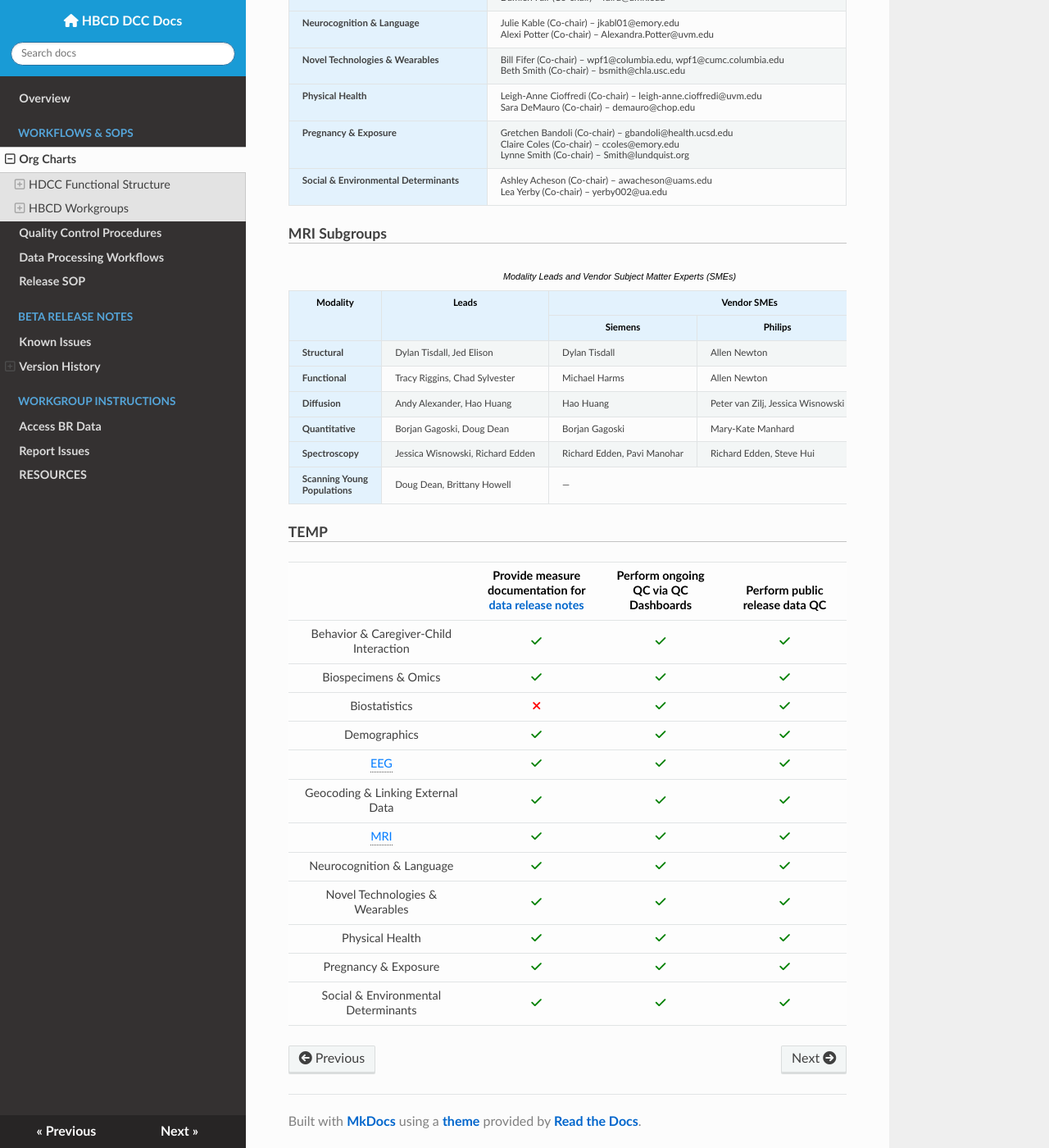
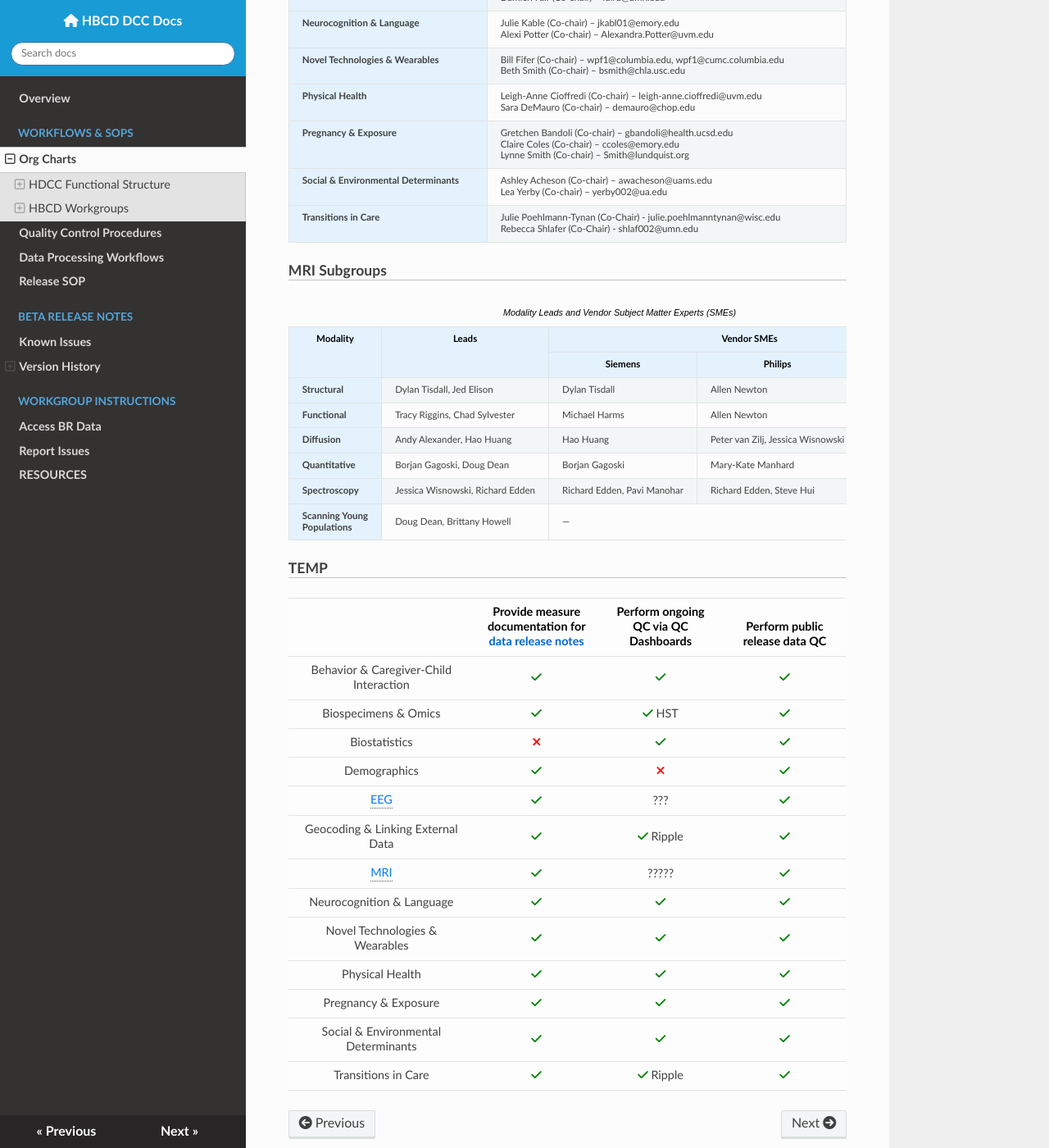
Before and after one commit to DCAN-Labs/hbcd-docs-internal, an MkDocs documentation site: the page built from docs/orgcharts.md, in a window 1280 px wide and 1400 px high, scrolled down 10084 px. Shown: the whole window at 82% size. Built offline with MkDocs 1.6.1, drawn with Linux system fonts in a browser that asks for light colours; nearby versions of some CDN libraries.

Commit message:
finish chart

```diff
--- a/docs/orgcharts.md
+++ b/docs/orgcharts.md
@@ -1091,6 +1091,13 @@ HBCD Workgroups that interface heavily with HDCC include the following (the full
       Lea Yerby (Co-chair) – yerby002@ua.edu
     </td>
   </tr>
+    <tr>
+    <th>Transitions in Care</th>
+    <td>
+      Julie Poehlmann-Tynan (Co-Chair) - julie.poehlmanntynan@wisc.edu<br>
+      Rebecca Shlafer (Co-Chair) - shlaf002@umn.edu
+    </td>
+  </tr>
 </table>
 
 #### MRI Subgroups
@@ -1174,7 +1181,7 @@ HBCD Workgroups that interface heavily with HDCC include the following (the full
 <tr>
 <td style="word-wrap: break-word; white-space: normal; text-align: center;">Biospecimens & Omics</td>
 <td style="text-align: center;"><span class="emoji" style="color: green;"><i class="fa-solid fa-check"></i></span></td>
-<td style="text-align: center;"><span class="emoji" style="color: green;"><i class="fa-solid fa-check"></i></span></td>
+<td style="text-align: center;"><span class="emoji" style="color: green;"><i class="fa-solid fa-check"></i></span> HST</td>
 <td style="text-align: center;"><span class="emoji" style="color: green;"><i class="fa-solid fa-check"></i></span></td>
 </tr>
 <tr>
@@ -1186,25 +1193,25 @@ HBCD Workgroups that interface heavily with HDCC include the following (the full
 <tr>
 <td style="word-wrap: break-word; white-space: normal; text-align: center;">Demographics</td>
 <td style="text-align: center;"><span class="emoji" style="color: green;"><i class="fa-solid fa-check"></i></span></td>
-<td style="text-align: center;"><span class="emoji" style="color: green;"><i class="fa-solid fa-check"></i></span></td>
+<td style="text-align: center;"><span class="emoji" style="color: red;"><i class="fa-solid fa-xmark"></i></span></td>
 <td style="text-align: center;"><span class="emoji" style="color: green;"><i class="fa-solid fa-check"></i></span></td>
 </tr>
 <tr>
 <td style="word-wrap: break-word; white-space: normal; text-align: center;"><span class="tooltip">EEG<span class="tooltiptext">Electroencephalography</span></span></td>
 <td style="text-align: center;"><span class="emoji" style="color: green;"><i class="fa-solid fa-check"></i></span></td>
-<td style="text-align: center;"><span class="emoji" style="color: green;"><i class="fa-solid fa-check"></i></span></td>
+<td style="text-align: center;">???</td>
 <td style="text-align: center;"><span class="emoji" style="color: green;"><i class="fa-solid fa-check"></i></span></td>
 </tr>
 <tr>
 <td style="word-wrap: break-word; white-space: normal; text-align: center;">Geocoding & Linking External Data</td>
 <td style="text-align: center;"><span class="emoji" style="color: green;"><i class="fa-solid fa-check"></i></span></td>
-<td style="text-align: center;"><span class="emoji" style="color: green;"><i class="fa-solid fa-check"></i></span></td>
+<td style="text-align: center;"><span class="emoji" style="color: green;"><i class="fa-solid fa-check"></i></span> Ripple</td>
 <td style="text-align: center;"><span class="emoji" style="color: green;"><i class="fa-solid fa-check"></i></span></td>
 </tr>
 <tr>
 <td style="word-wrap: break-word; white-space: normal; text-align: center;"><span class="tooltip">MRI<span class="tooltiptext">Magnetic Resonance Imaging</span></span></td>
 <td style="text-align: center;"><span class="emoji" style="color: green;"><i class="fa-solid fa-check"></i></span></td>
-<td style="text-align: center;"><span class="emoji" style="color: green;"><i class="fa-solid fa-check"></i></span></td>
+<td style="text-align: center;">?????</td>
 <td style="text-align: center;"><span class="emoji" style="color: green;"><i class="fa-solid fa-check"></i></span></td>
 </tr>
 <tr>
@@ -1236,5 +1243,12 @@ HBCD Workgroups that interface heavily with HDCC include the following (the full
 <td style="text-align: center;"><span class="emoji" style="color: green;"><i class="fa-solid fa-check"></i></span></td>
 <td style="text-align: center;"><span class="emoji" style="color: green;"><i class="fa-solid fa-check"></i></span></td>
 <td style="text-align: center;"><span class="emoji" style="color: green;"><i class="fa-solid fa-check"></i></span></td>
+</tr>
+<tr>
+<td style="word-wrap: break-word; white-space: normal; text-align: center;">Transitions in Care</td>
+<td style="text-align: center;"><span class="emoji" style="color: green;"><i class="fa-solid fa-check"></i></span></td>
+<td style="text-align: center;"><span class="emoji" style="color: green;"><i class="fa-solid fa-check"></i></span> Ripple</td>
+<td style="text-align: center;"><span class="emoji" style="color: green;"><i class="fa-solid fa-check"></i></span></td>
+</tr>
 </tbody>
 </table>
```
